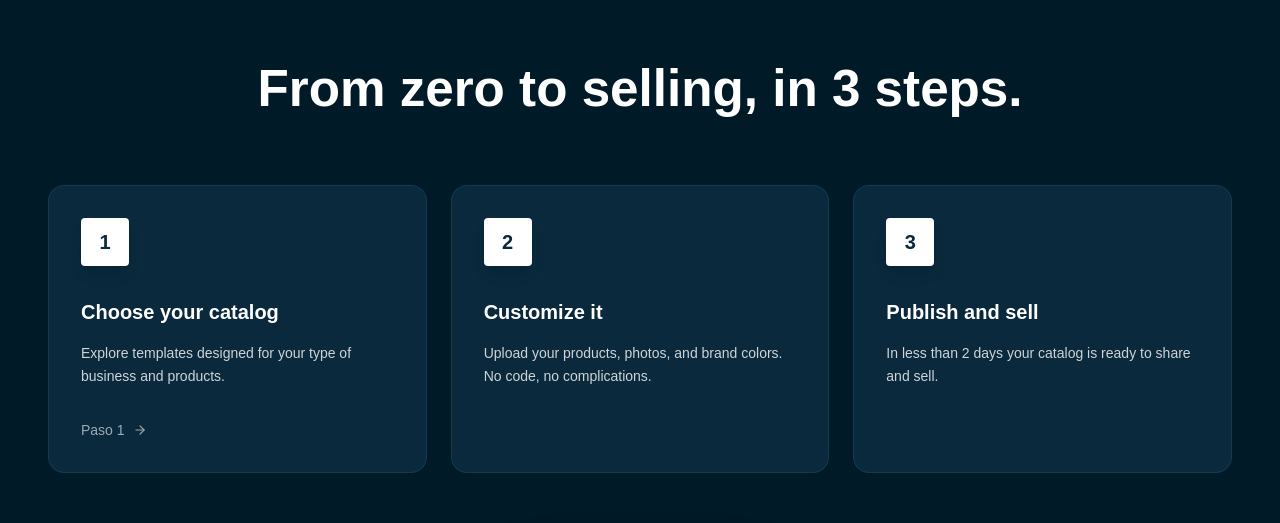
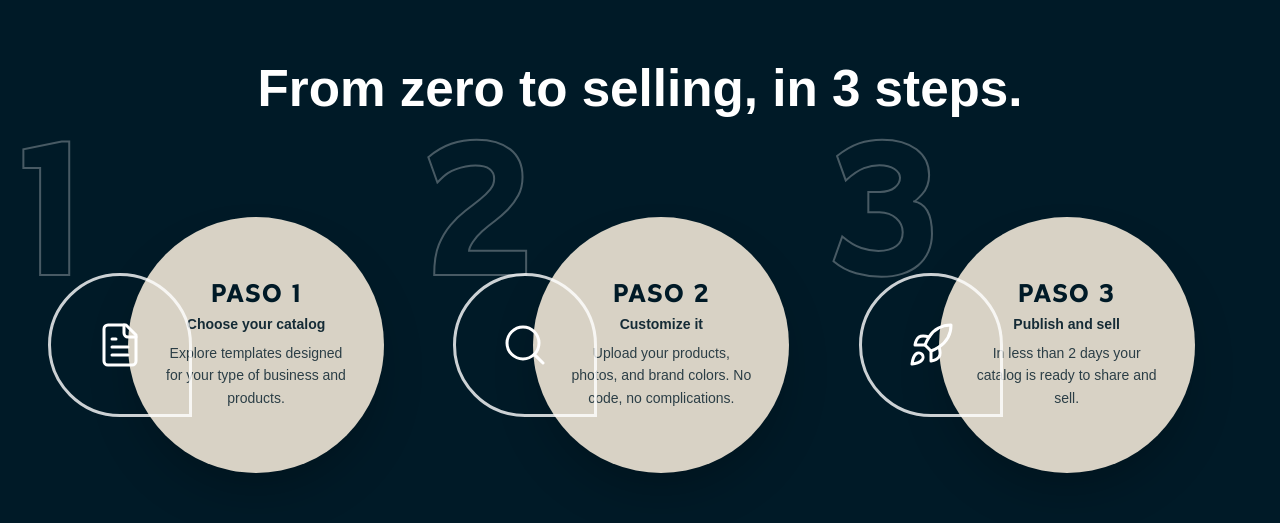
Before and after one commit to 482400494/mambawave, a React (Vite) app: page / in a window 1280 px wide. Shown: the part 2560-3083 px from the top of the page. Built offline with nearby package versions, Linux system fonts and the light colour scheme.

Commit message:
Redesign 'How it works' section with overlapping droplet and circle shapes in a horizontal layout

```diff
--- a/src/app/App.tsx
+++ b/src/app/App.tsx
@@ -1,5 +1,5 @@
 import { useState, useEffect } from "react";
-import { ArrowUpRight, Menu, X, ArrowRight, Globe, Phone, Send, MessageCircle, Star, Quote } from "lucide-react";
+import { ArrowUpRight, Menu, X, ArrowRight, Globe, Phone, Send, MessageCircle, Star, Quote, FileText, Search, Rocket } from "lucide-react";
 import { ImageWithFallback } from "@/app/components/figma/ImageWithFallback";
 import logotipo from "@/imports/logo-nuevo.png";
 import isotipo from "@/imports/isotipo.png";
@@ -225,28 +225,59 @@ function Home({ lang }: { lang: 'en' | 'es' }) {
           >
             {t.services.title}
           </motion.h2>
-          <div className="grid grid-cols-1 md:grid-cols-3 gap-6">
-            {t.services.items.map((s: any, i: number) => (
+          <div className="flex flex-col md:flex-row items-center justify-center gap-16 md:gap-4 lg:gap-8 mt-24 mb-16 w-full">
+            {t.services.items.map((s: any, i: number) => {
+              const icons = [
+                <FileText size={48} className="text-white stroke-[1.5]" />,
+                <Search size={48} className="text-white stroke-[1.5]" />,
+                <Rocket size={48} className="text-white stroke-[1.5]" />
+              ];
+              return (
                 <motion.div
                   key={s.label}
                   initial={{ opacity: 0, y: 30 }}
                   whileInView={{ opacity: 1, y: 0 }}
                   viewport={{ once: true, margin: "-50px" }}
-                transition={{ duration: 0.5, delay: i * 0.1 }}
-                className="group flex flex-col p-8 rounded-2xl transition-all duration-300 cursor-pointer bg-[#0a293c] border border-border/40 hover:bg-[#328aa0] hover:text-white"
+                  transition={{ duration: 0.5, delay: i * 0.2 }}
+                  className="relative flex flex-col md:flex-row items-center w-full max-w-[320px] lg:max-w-[380px]"
                 >
-                <div className="w-12 h-12 bg-white text-[#0a293c] flex items-center justify-center font-black text-xl rounded-sm mb-8 transition-transform duration-300 group-hover:scale-110 shadow-lg">
+                  {/* Outline Number */}
+                  <div
+                    className="absolute -top-16 md:-top-20 -left-4 md:-left-8 text-[140px] md:text-[160px] lg:text-[180px] leading-none font-black opacity-40 z-0 pointer-events-none select-none"
+                    style={{ WebkitTextStroke: "2px rgba(255,255,255,0.7)", color: "transparent", fontFamily: "'UM Cloft', serif" }}
+                  >
                     {i + 1}
                   </div>
-                <h3 className="text-xl font-bold mb-4">{s.title}</h3>
-                <p className="text-sm opacity-80 leading-relaxed flex-1">{s.desc}</p>
-                {i === 0 && (
-                  <div className="mt-8 text-sm font-medium opacity-60 group-hover:opacity-100 flex items-center gap-2">
-                    Paso 1 <ArrowRight size={14} />
+
+                  {/* Droplet + Circle Container */}
+                  <div className="relative z-10 flex flex-col md:flex-row items-center w-full group">
+                    {/* Droplet Shape */}
+                    <div
+                      className="w-32 h-32 lg:w-36 lg:h-36 flex-shrink-0 flex items-center justify-center relative z-20 transition-transform hover:scale-105 duration-500 bg-transparent"
+                      style={{
+                        borderRadius: "50% 50% 0 50%",
+                        border: "3px solid rgba(255,255,255,0.8)"
+                      }}
+                    >
+                      {icons[i]}
                     </div>
-                )}
+
+                    {/* Solid Circle */}
+                    <div
+                      className="w-56 h-56 lg:w-64 lg:h-64 rounded-full flex flex-col justify-center items-center px-6 text-center relative z-10 -mt-10 md:mt-0 md:-ml-12 lg:-ml-16 bg-[#D8D2C5] text-[#001a27] shadow-2xl transition-all duration-500 group-hover:bg-[#E5DFD3]"
+                    >
+                      <h3 className="text-xl lg:text-2xl font-black mb-1 tracking-widest uppercase" style={{ fontFamily: "'UM Cloft', serif" }}>
+                        Paso {i + 1}
+                      </h3>
+                      <p className="text-sm font-bold mb-2 opacity-90 max-w-[160px] leading-tight">{s.title}</p>
+                      <p className="text-xs lg:text-sm leading-relaxed font-medium opacity-80 max-w-[180px]">
+                        {s.desc}
+                      </p>
+                    </div>
+                  </div>
                 </motion.div>
-            ))}
+              );
+            })}
           </div>
           <SectionCTA section="Cómo funciona" text={t.contact.moreInfo} />
         </div>
```
Lines whose indentation alone changed are shown as unchanged.
